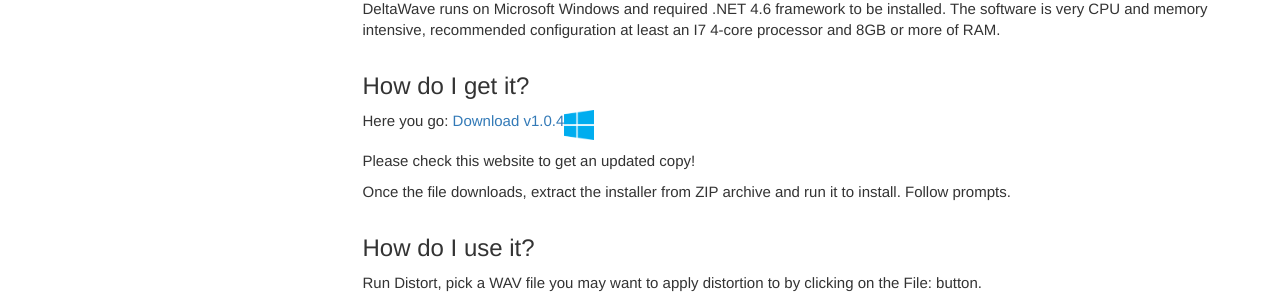
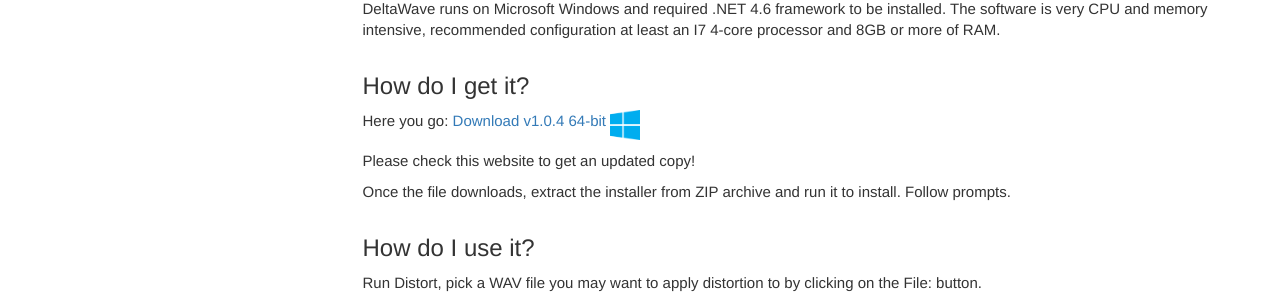
Before and after one commit to pkane2001/DeltaWave, a Jekyll site: the page built from docs/pages/mydoc/get_distorted.md, in a window 1280 px wide. Shown: the part 818-1118 px from the top of the page. Built offline with Jekyll 4.4.1, drawn with Linux system fonts in a browser that asks for light colours; nearby versions of some CDN libraries; our own code applies the rules of GitHub Pages for plain Markdown files; comment, search, counter and statistics services are not loaded.

Commit message:
no message

```diff
--- a/docs/pages/mydoc/get_distorted.md
+++ b/docs/pages/mydoc/get_distorted.md
@@ -20,7 +20,7 @@ The software is very CPU and memory intensive, recommended configuration at leas
 
 ## How do I get it?
 Here you go:
-<a href="DistortSetup.zip">Download v1.0.4<input type="image" id="download" alt="Download" src="images/windows-logo.png" width="30" align="top" />   </a>
+<a href="DistortSetup.zip">Download v1.0.4 64-bit <input type="image" id="download" alt="Download" src="images/windows-logo.png" width="30" align="top" />   </a>
 
 
 Please check this website to get an updated copy!
```
